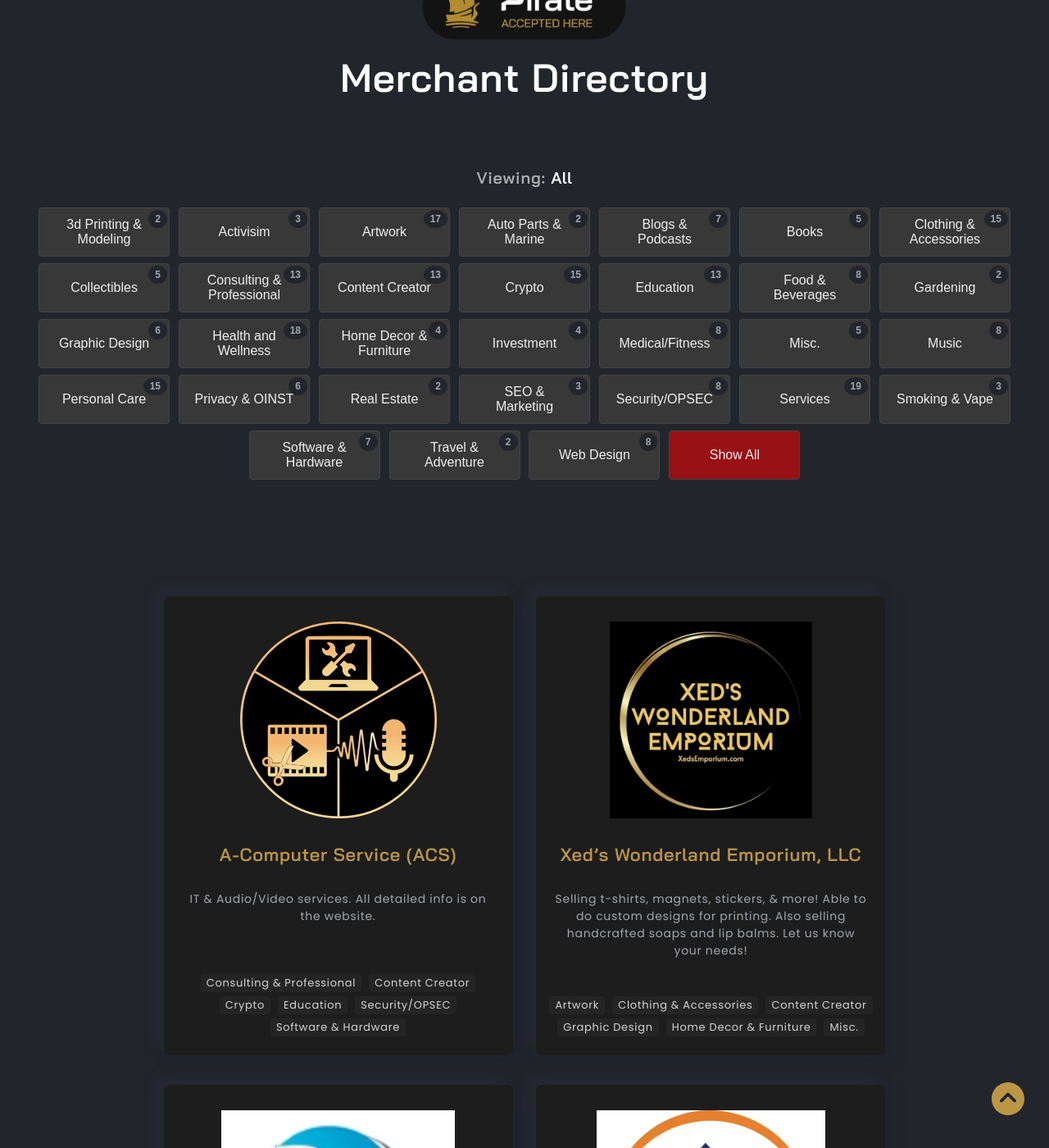
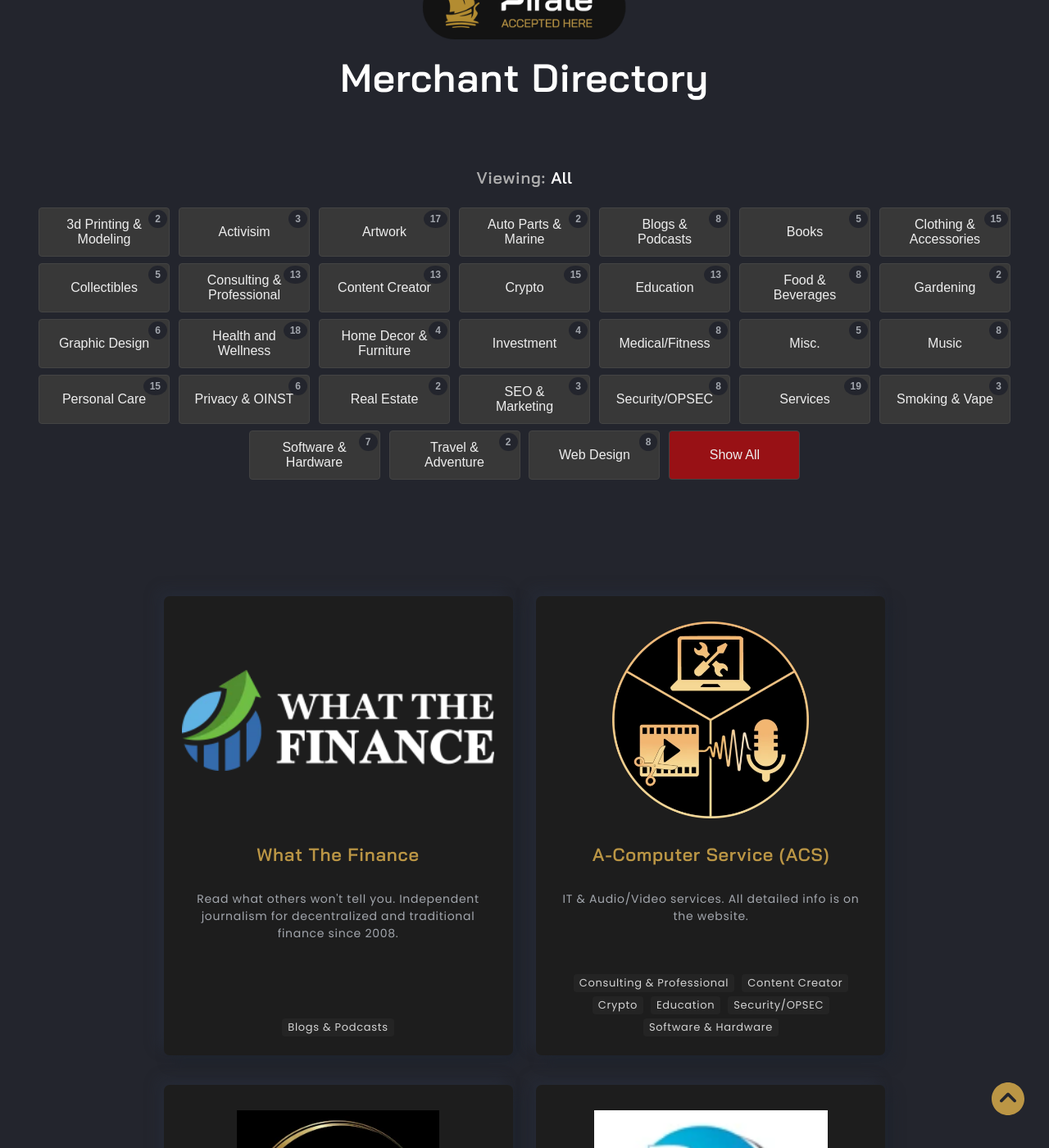
Before and after one commit to ARRRmada/ARRRmada.com, a Jekyll site: the page built from index.html, in a window 1280 px wide and 1400 px high, scrolled down 1806 px. Shown: the whole window at 82% size. Built offline with Jekyll 4.4.1, drawn with Linux system fonts in a browser that asks for light colours.

Commit message:
Merchant added: What The Finance (#26)
* added What the Finance to merchants.yml

* Add what-the-finance image

```diff
--- a/_data/merchants.yml
+++ b/_data/merchants.yml
@@ -1,3 +1,12 @@
+- id: smYHsBdM
+  name: "What The Finance"
+  description: >
+    Read what others won't tell you. Independent journalism for
+    decentralized and traditional finance since 2008.
+  image: "wtf.webp"
+  url: "https://whatthefinance.com/"
+  tags: [7]
+
 - id: J6V72niK
   name: "A-Computer Service (ACS)"
   description: >
```
Also changed, not shown: assets/img/merchants/wtf.webp (added).
